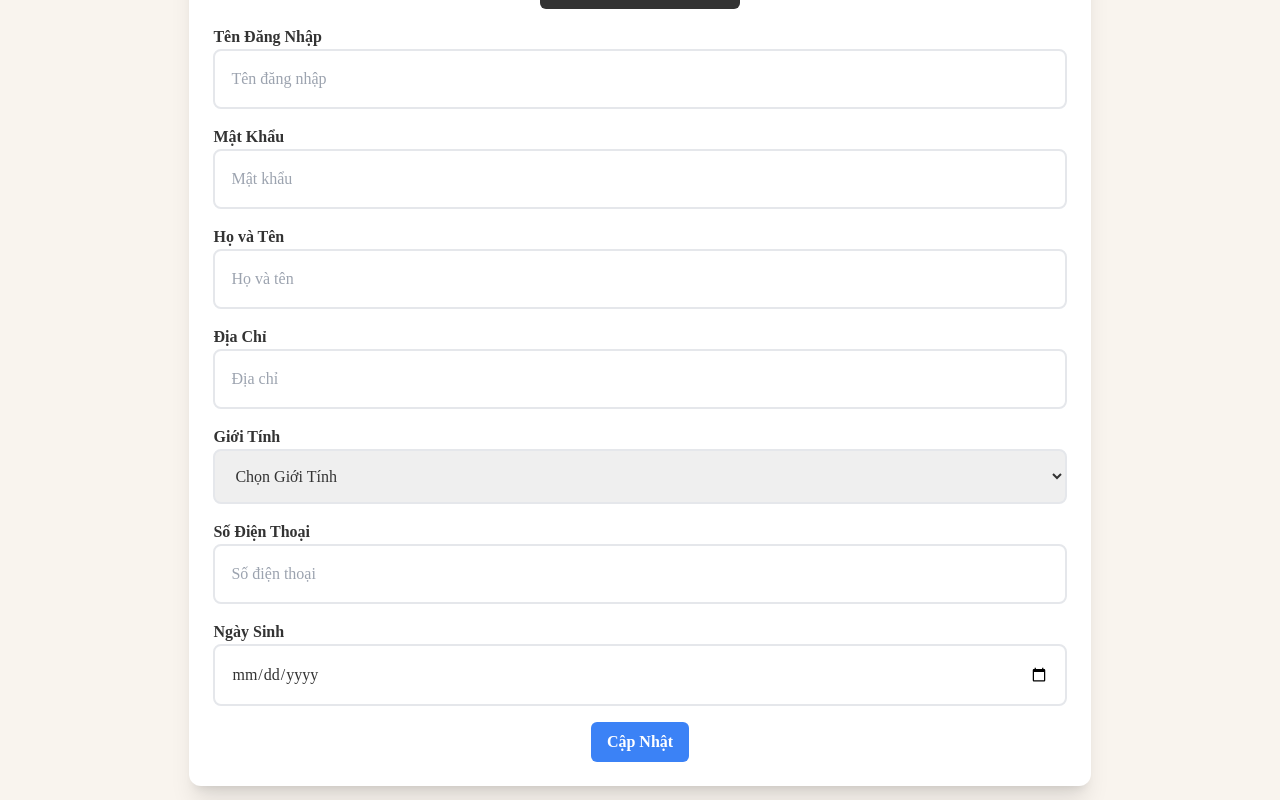
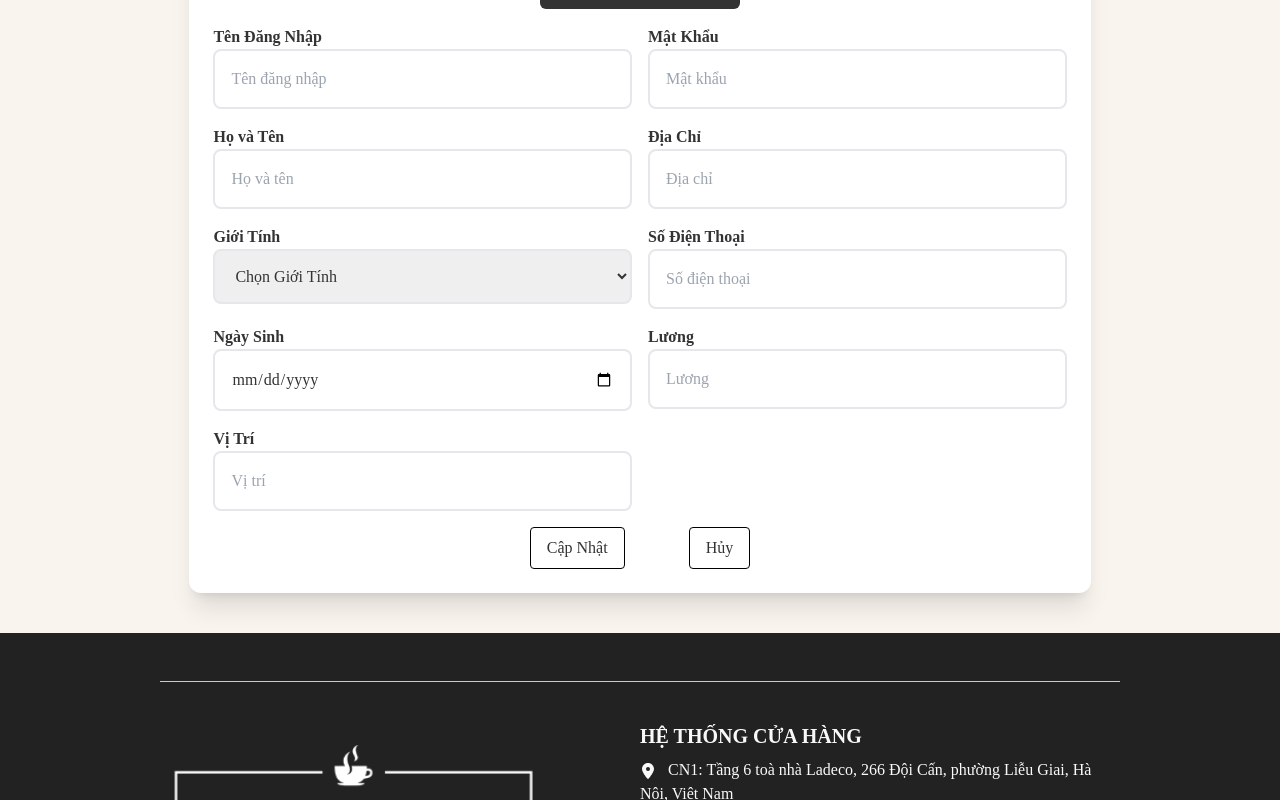
Before and after one commit to duclong1311/coffee-smart-system, a React (Create React App) app: page /update in a window 1280 px wide. Shown: the part 500-1300 px from the top of the page. Built offline with nearby package versions, Linux system fonts and the light colour scheme.

Commit message:
Merge teamA và TeamB

```diff
--- a/src/App.js
+++ b/src/App.js
@@ -18,6 +18,8 @@ import ContextDataTable from "./components/context/ContextDataTable";
 import TableManagement from "./components/TableManagement/TableManagement";
 import FeedbackTable from "../src/components/FeedBack/FeedbackTable";
 import { DetailPost } from "./components/pages/client/Posts/DetailPost";
+import { ProtectedRoute } from "./components/user/ProtectedRoute";
+import DisplayMenu from "./components/pages/client/DisplayMenu";
 
 function App() {
 
@@ -40,6 +42,7 @@ function App() {
         </Route>
         <Route path="/listpost" element={<ListPost />} />
         <Route path="/posts/:id" element={<DetailPost />} />
+        <Route path="/menu" element={<DisplayMenu />} />
 
         {/* Trang đăng nhập và hồ sơ người dùng */}
         <Route path="/login" element={<Login />} />
@@ -48,7 +51,11 @@ function App() {
         <Route path="/update" element={<Update />} />
 
         {/* Trang admin */}
-        <Route path="admin" element={<HomeAdmin />}>
+        <Route path="admin" element={
+          <ProtectedRoute requiredRole={1}>
+            <HomeAdmin />
+          </ProtectedRoute>
+        }>
           <Route path="dashboard" element={<DashBoard />} />
           <Route path="createpost" element={<CreatePost />} />
           <Route path="postmanagement" element={<PostManagement />} />
@@ -56,7 +63,11 @@ function App() {
         </Route>
 
         {/* Trang quản lý nhân viên */}
-        <Route path="staff" element={<Staff />}>
+        <Route path="staff" element={
+          <ProtectedRoute requiredRole={1}>
+            <Staff />
+          </ProtectedRoute>
+        }>
           <Route
             path="sale"
             element={
--- a/src/components/partial/Header.js
+++ b/src/components/partial/Header.js
@@ -99,14 +99,16 @@ function Header() {
                         </div>
 
                         <div className="w-[20%] md:w-1/3 flex items-center justify-end text-[#333] text-4xl">
+                            {isLoggedIn && (
                                 <div className="relative cursor-pointer mx-2 md:mx-2 group">
                                     <Link to="/profile">
-                                    <SlUser className='size-6'/>
+                                        <SlUser className='size-6' />
                                     </Link>
                                     <span className="absolute top-full mt-1 right-0 hidden group-hover:block bg-[#333] text-white text-sm px-2 py-1 rounded min-w-[150px] max-w-[300px]">
                                         Xem thông tin tài khoản
                                     </span>
                                 </div>
+                            )}
 
                             {isLoggedIn ? (
                                 <div className="relative cursor-pointer mx-4 md:mx-2 group" onClick={handleLogout}>
--- a/src/components/user/Login.js
+++ b/src/components/user/Login.js
@@ -35,7 +35,7 @@ export function Login() {
 
     return (
         <>
-            {/* <Header /> */}
+            <Header />
             <div className="min-h-screen flex flex-col items-center justify-center bg-gray-100">
                 <ToastContainer />
                 <div className="grid md:grid-cols-2 items-center gap-4 max-md:gap-8 max-w-6xl max-md:max-w-lg w-full p-4 m-4 shadow-lg rounded-md bg-white">
@@ -133,11 +133,13 @@ export function Login() {
                     </div>
 
                     <div className="md:h-full bg-[#fff] rounded-xl lg:p-12 p-8">
-                        <img src="https://readymadeui.com/signin-image.webp" className="w-full h-full object-contain" alt="login-image" />
+                    <img src="https://img.freepik.com/free-vector/coffee-love-foam-with-beans-cartoon-icon-illustration_138676-2575.jpg?w=360" style={{ width: '400px', height: '350px' }} alt="login-image" />
+
+
                     </div>
                 </div>
             </div>
-            {/* <Footer /> */}
+            <Footer />
         </>
     );
 }
--- a/src/components/user/Profile.js
+++ b/src/components/user/Profile.js
@@ -34,36 +34,26 @@ export function Profile() {
                         {/* Container for user information and profile image */}
                         <div className="flex flex-col md:flex-row-reverse gap-6 items-start md:items-center mb-6">
                             {/* Profile image */}
-                            {/* <div className="w-[250px] h-[300px] bg-[url('https://cdn.eva.vn/upload/3-2021/images/2021-07-31/182636312_1294694704259617_8777969660546104509_n-down-1627714443-420-width800height1067.jpg')] bg-cover bg-center bg-no-repeat border-4 border-[#333] rounded-lg"></div> */}
                             <div
-                                className="w-[250px] h-[300px] bg-cover bg-center bg-no-repeat border-4 border-[#333] rounded-lg"
-                                style={{ backgroundImage: `url(${user.profileImage})` }}
+                                className="w-[250px] h-[300px] bg-cover bg-center bg-no-repeat border-4 border-[#333] rounded-lg relative right-[100px] top-[0px]"
+                                style={{
+                                    backgroundImage: `url(${user.profileImage || 'https://cdn.eva.vn/upload/3-2021/images/2021-07-31/182636312_1294694704259617_8777969660546104509_n-down-1627714443-420-width800height1067.jpg'})`
+                                }}
                             ></div>
 
                             {/* User information */}
-                            <div className="mt-[10px] mx-auto w-[80%]">
-                                <p className="mb-2 font-semibold">Tên Đăng Nhập: <span className="font-normal">{user.username}</span></p>
-                                <p className="mb-2 font-semibold">Mật Khẩu: <span className="font-normal">{user.password}</span></p>
-                                <p className="mb-2 font-semibold">Họ và Tên: <span className="font-normal">{user.fullName}</span></p>
-                                <p className="mb-2 font-semibold">Địa Chỉ: <span className="font-normal">{user.address}</span></p>
-                                <p className="mb-2 font-semibold">Giới Tính: <span className="font-normal">{user.gender}</span></p>
-                                <p className="mb-2 font-semibold">Số Điện Thoại: <span className="font-normal">{user.phone}</span></p>
-                                <p className="mb-2 font-semibold">Ngày Sinh: <span className="font-normal">{user.dob}</span></p>
-                                <p className="mb-2 font-semibold">Lương: <span className="font-normal">{user.salary}</span></p>
-                                <p className="mb-2 font-semibold">Vị Trí: <span className="font-normal">{user.position}</span></p>
+                            <div className="mt-[10px] mx-auto w-[80%] relative left-[100px] top-[0px]">
+                                <p className="mb-2 font-semibold" style={{ width: '300px' }}>Tên Đăng Nhập: <span className="font-normal">{user.username}</span></p>
+                                <p className="mb-2 font-semibold" style={{ width: '310px' }}>Mật Khẩu: <span className="font-normal">{user.password}</span></p>
+                                <p className="mb-2 font-semibold" style={{ width: '310px' }}>Họ và Tên: <span className="font-normal">{user.fullName}</span></p>
+                                <p className="mb-2 font-semibold" style={{ width: '300px' }}>Địa Chỉ: <span className="font-normal">{user.address}</span></p>
+                                <p className="mb-2 font-semibold" style={{ width: '300px' }} >Giới Tính: <span className="font-normal">{user.gender}</span></p>
+                                <p className="mb-2 font-semibold" style={{ width: '300px' }}>Số Điện Thoại: <span className="font-normal">{user.phone}</span></p>
+                                <p className="mb-2 font-semibold" style={{ width: '300px' }}>Ngày Sinh: <span className="font-normal">{user.dob}</span></p>
+                                <p className="mb-2 font-semibold" style={{ width: '300px' }}>Lương: <span className="font-normal">{user.salary}</span></p>
+                                <p className="mb-2 font-semibold" style={{ width: '300px' }}>Vị Trí: <span className="font-normal">{user.position}</span></p>
                             </div>
                         </div>
-
-                        {/* Hiển thị thông tin cá nhân */}
-                        <p className=" mb-2 font-semibold">Tên Đăng Nhập : <span className="font-normal">{user.username}</span></p>
-                        <p className=" mb-2 font-semibold">Mật Khẩu : <span className="font-normal">{user.password}</span></p>
-                        <p className=" mb-2 font-semibold">Họ và Tên : <span className="font-normal">{user.fullName}</span></p>
-                        <p className=" mb-2 font-semibold">Địa Chỉ : <span className="font-normal">{user.address}</span></p>
-                        <p className=" mb-2 font-semibold">Giới Tính : <span className="font-normal">{user.gender}</span></p>
-                        <p className=" mb-2 font-semibold">Số Điện Thoại : <span className="font-normal">{user.phone}</span></p>
-                        <p className=" mb-2 font-semibold">Ngày Sinh : <span className="font-normal">{user.dob}</span></p>
-                        <p className=" mb-2 font-semibold">Lương : <span className="font-normal">{user.salary}</span></p>
-                        <p className=" mb-2 font-semibold">Vị Trí : <span className="font-normal">{user.position}</span></p>
 
                         <div className="flex justify-center space-x-4 mt-4">
                             <Link to="/" className="px-4 py-2 bg-white text-[#333] rounded hover:bg-[#333] hover:text-white transition border border-black">
--- /dev/null
+++ b/src/components/user/ProtectedRoute.js
@@ -0,0 +1,30 @@
+import { Navigate } from "react-router-dom";
+import { toast } from "react-toastify";
+import { checkRole } from "./auth";
+
+export const ProtectedRoute = ({ children, requiredRole }) => {
+    const hasAccess = checkRole(requiredRole);
+
+    if (!hasAccess) {
+        // Lưu thông báo vào localStorage
+        localStorage.setItem('accessDenied', 'Bạn không có quyền truy cập!');
+
+        // Trì hoãn chuyển hướng
+        setTimeout(() => {
+            // Chuyển hướng bằng Navigate sau khi hiển thị thông báo
+            toast.error(localStorage.getItem('accessDenied'), {
+                position: "top-center",
+                autoClose: 5000,
+                hideProgressBar: false,
+                closeOnClick: true,
+                draggable: true,
+                theme: "light",
+            });
+        }, 1000); // Đợi 1 giây trước khi chuyển hướng
+
+        // Trả về null để không render gì trong ProtectedRoute
+        return <Navigate to="/" replace />;
+    }
+
+    return children; // Nếu có quyền, render children
+};
--- a/src/components/user/Update.js
+++ b/src/components/user/Update.js
@@ -18,6 +18,7 @@ function Update() {
         dob: "",
         profileImage: "",
     });
+    const [uploadProgress, setUploadProgress] = useState(0); // State to track upload progress
 
     useEffect(() => {
         const storedUser = localStorage.getItem("user");
@@ -45,9 +46,9 @@ function Update() {
             // Monitor the upload progress
             uploadTask.on('state_changed',
                 (snapshot) => {
-                    // Optionally, you can add progress feedback here
+                    // Calculate the upload progress
                     const progress = (snapshot.bytesTransferred / snapshot.totalBytes) * 100;
-                    console.log('Upload is ' + progress + '% done');
+                    setUploadProgress(progress);
                 },
                 (error) => {
                     toast.error("Upload ảnh thất bại!");
@@ -60,6 +61,7 @@ function Update() {
                             ...user,
                             profileImage: downloadURL,
                         });
+                        setUploadProgress(0); // Reset the progress after successful upload
                     });
                 }
             );
@@ -144,7 +146,14 @@ function Update() {
                             />
                         </div>
 
+                        {uploadProgress > 0 && uploadProgress < 100 && (
+                            <div className="mb-4">
+                                <div className="text-center text-[#333] font-semibold">Tải ảnh lên: {Math.round(uploadProgress)}%</div>
+                            </div>
+
+                        )}
                         <form onSubmit={handleSubmit} className="space-y-4">
+                            <div className="grid grid-cols-2 gap-4">
                                 {/* Username */}
                                 <div>
                                     <label className="block text-[#333] font-semibold">Tên Đăng Nhập</label>
@@ -153,7 +162,7 @@ function Update() {
                                         name="username"
                                         value={user.username}
                                         onChange={handleChange}
-                                    className="w-full p-4 border-2 rounded-lg text-[#333] "
+                                        className="w-full p-4 border-2 rounded-lg text-[#333]"
                                         placeholder="Tên đăng nhập"
                                     />
                                 </div>
@@ -170,7 +179,9 @@ function Update() {
                                         placeholder="Mật khẩu"
                                     />
                                 </div>
+                            </div>
 
+                            <div className="grid grid-cols-2 gap-4">
                                 {/* Full Name */}
                                 <div>
                                     <label className="block text-[#333] font-bold">Họ và Tên</label>
@@ -196,7 +207,9 @@ function Update() {
                                         placeholder="Địa chỉ"
                                     />
                                 </div>
+                            </div>
 
+                            <div className="grid grid-cols-2 gap-4">
                                 {/* Gender */}
                                 <div>
                                     <label className="block text-[#333] font-bold">Giới Tính</label>
@@ -225,7 +238,9 @@ function Update() {
                                         placeholder="Số điện thoại"
                                     />
                                 </div>
+                            </div>
 
+                            <div className="grid grid-cols-2 gap-4">
                                 {/* Date of Birth */}
                                 <div>
                                     <label className="block text-[#333] font-bold">Ngày Sinh</label>
@@ -238,20 +253,58 @@ function Update() {
                                     />
                                 </div>
 
-                            <div className="text-center mt-6">
+                                {/* Salary - Display Only */}
+                                <div>
+                                    <label className="block text-[#333] font-bold">Lương</label>
+                                    <input
+                                        type="text"
+                                        name="salary"
+                                        value={user.salary}
+                                        readOnly
+                                        className="w-full p-4 border-2 rounded-lg text-[#333]"
+                                        placeholder="Lương"
+                                    />
+                                </div>
+                            </div>
+
+                            <div className="grid grid-cols-2 gap-4">
+                                {/* Position - Display Only */}
+                                <div>
+                                    <label className="block text-[#333] font-bold">Vị Trí</label>
+                                    <input
+                                        type="text"
+                                        name="position"
+                                        value={user.position}
+                                        readOnly
+                                        className="w-full p-4 border-2 rounded-lg text-[#333]"
+                                        placeholder="Vị trí"
+                                    />
+                                </div>
+                            </div>
+                            <div className="flex justify-center space-x-16 mt-4">
+                                {/* Submit Button */}
                                 <button
                                     type="submit"
-                                    className="bg-blue-500 text-white font-bold py-2 px-4 rounded-md hover:bg-blue-600"
+                                    className="px-4 py-2 bg-white text-[#333] rounded hover:bg-[#333] hover:text-white transition border border-black"
                                 >
                                     Cập Nhật
+                                </button>
+
+                                {/* Cancel Button */}
+                                <button
+                                    type="button"
+                                    onClick={() => navigate("/profile")}
+                                    className="px-4 py-2 bg-white text-[#333] rounded hover:bg-[#FF0000] hover:text-white transition border border-black"
+                                >
+                                    Hủy
                                 </button>
                             </div>
                         </form>
                     </div>
                 </section>
             </div>
+            <Footer />
             <ToastContainer />
-            <Footer />
         </>
     );
 }
--- /dev/null
+++ b/src/components/user/auth.js
@@ -0,0 +1,5 @@
+// utils/auth.js
+export const checkRole = (requiredRole) => {
+    const user = JSON.parse(localStorage.getItem("user"));
+    return user && user.role === requiredRole;
+};
--- a/src/json/db.json
+++ b/src/json/db.json
@@ -401,6 +401,42 @@
           "total": 25000
         }
       ]
+    },
+    {
+      "id": "2f0e",
+      "tableNumber": "TB001",
+      "isAvailability": false,
+      "food": [
+        {
+          "id": "1",
+          "name": "Cà phê muối",
+          "description": "Thức uống kết hợp giữa cà phê đậm đà và một chút muối đặc biệt, tạo nên hương vị độc đáo, đậm đà và mặn ngọt.",
+          "img": "/assets/images/Menu/ca-phe-muoi.jpg",
+          "price": 25000,
+          "category": "coffee",
+          "availability": true,
+          "quantity": 1,
+          "total": 25000
+        }
+      ]
+    },
+    {
+      "id": "2f2d",
+      "tableNumber": "TB001",
+      "isAvailability": false,
+      "food": [
+        {
+          "id": "2",
+          "name": "Bạc xỉu kem muối",
+          "description": "Bạc xỉu pha cùng kem mặn, tạo cảm giác béo ngậy, đậm đà. Một món uống yêu thích của các tín đồ cà phê đặc biệt.",
+          "img": "/assets/images/Menu/bac-xiu-kem-muoi.jpg",
+          "price": 30000,
+          "category": "coffee",
+          "availability": true,
+          "quantity": 1,
+          "total": 30000
+        }
+      ]
     }
   ],
   "feedBack": [
@@ -622,8 +658,9 @@
       "gender": "Nam",
       "phone": "0123456789",
       "dob": "19-05-2002",
-      "profileImage": "https://firebasestorage.googleapis.com/v0/b/vuejs-cb0f7.appspot.com/o/profile_images%2F243-min-1.jpg?alt=media&token=06c4eed7-bf26-45ea-b28d-e084d64363da",
-      "id": "1"
+      "profileImage": "https://firebasestorage.googleapis.com/v0/b/vuejs-cb0f7.appspot.com/o/profile_images%2Fbanner1.png?alt=media&token=92821f76-0461-4810-bd4e-9c0c9a96e14f",
+      "id": "1",
+      "role": 1
     },
     {
       "id": "2",
@@ -635,7 +672,8 @@
       "phone": "0122456789",
       "dob": "19-05-2002",
       "salary": "10.000.000 VND",
-      "position": "Nhân Viên"
+      "position": "Nhân Viên",
+      "role": 0
     },
     {
       "fullName": "Lê Thị Huỳnh Như",
@@ -643,7 +681,8 @@
       "gender": "Nam",
       "phone": "0122456789",
       "dob": "2008-09-15",
-      "id": "3"
+      "id": "3",
+      "role": 0
     },
     {
       "id": "4",
```
Lines whose indentation alone changed are shown as unchanged.
